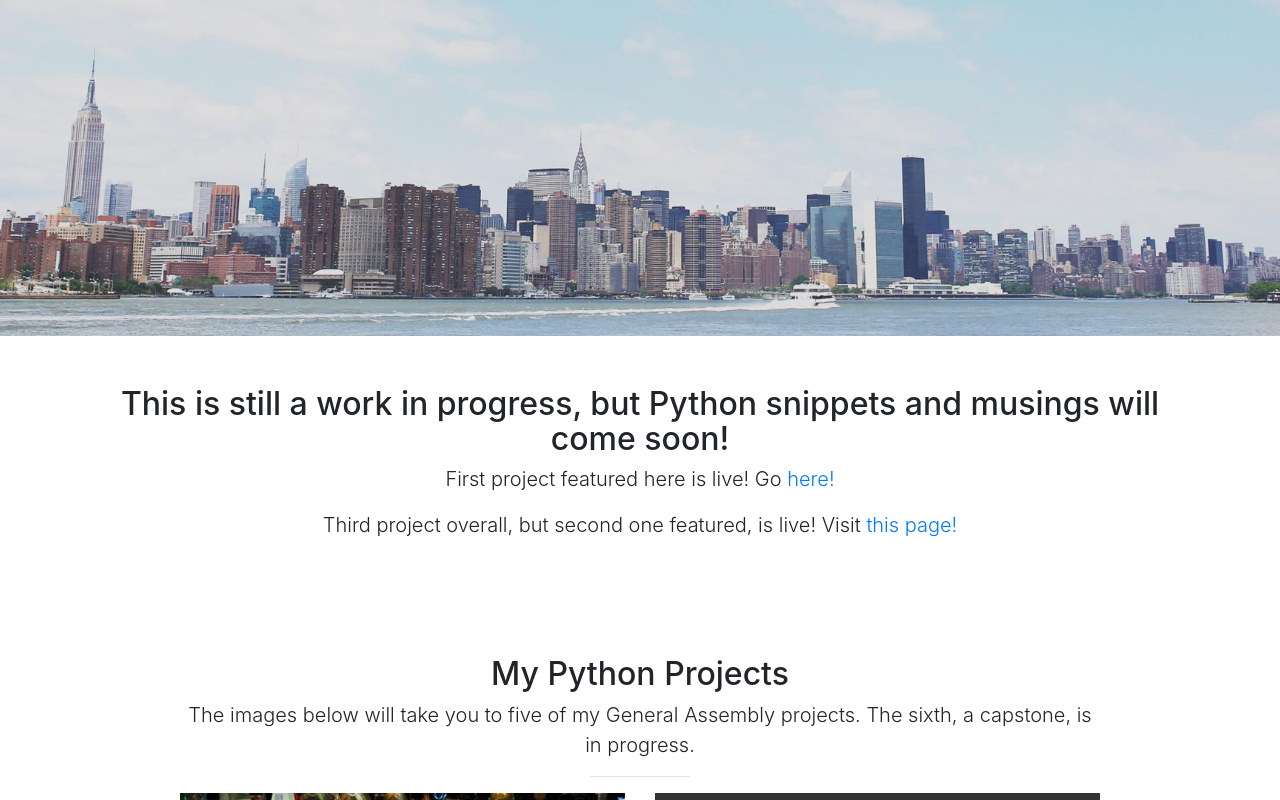
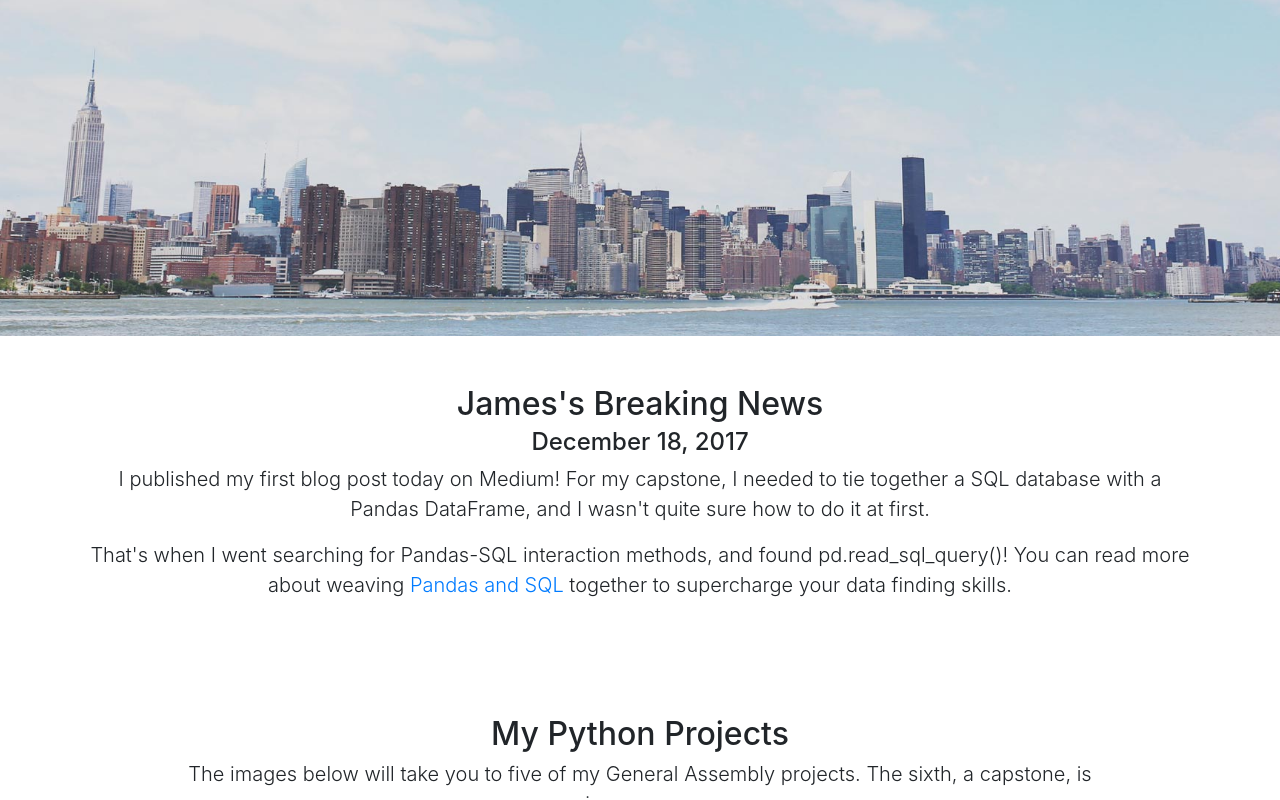
Before and after one commit to jrdenney/ga-website, a website with bundled scripts: page index.html in a window 1280 px wide. Shown: the part 464-1264 px from the top of the page. Built offline with nearby package versions, Linux system fonts and the light colour scheme.

Commit message:
index update

```diff
--- a/index.html
+++ b/index.html
@@ -63,9 +63,10 @@
     <!-- About -->
     <section id="about" class="about">
       <div class="container text-center">
-        <h2>This is still a work in progress, but Python snippets and musings will come soon!</h2>
-        <p class="lead">First project featured here is live! Go <a href="https://jrdenney.github.io/ga-website/iowa-liquor-sales.html">here!</a></p>
-        <p class="lead">Third project overall, but second one featured, is live! Visit <a href="https://jrdenney.github.io/ga-website/reddit-scrape-random-forest.html">this page!</a></p>
+        <h2>James's Breaking News</h2>
+        <h4>December 18, 2017</h4>
+        <p class="lead">I published my first blog post today on Medium! For my capstone, I needed to tie together a SQL database with a Pandas DataFrame, and I wasn't quite sure how to do it at first.</p>
+        <p class="lead">That's when I went searching for Pandas-SQL interaction methods, and found pd.read_sql_query()! You can read more about weaving <a href="https://medium.com/@jamesdenney6/bridging-the-gap-between-python-and-sql-e8222dba6df2">Pandas and SQL</a> together to supercharge your data finding skills.</p>
       </div>
       <!-- /.container -->
     </section>
```
